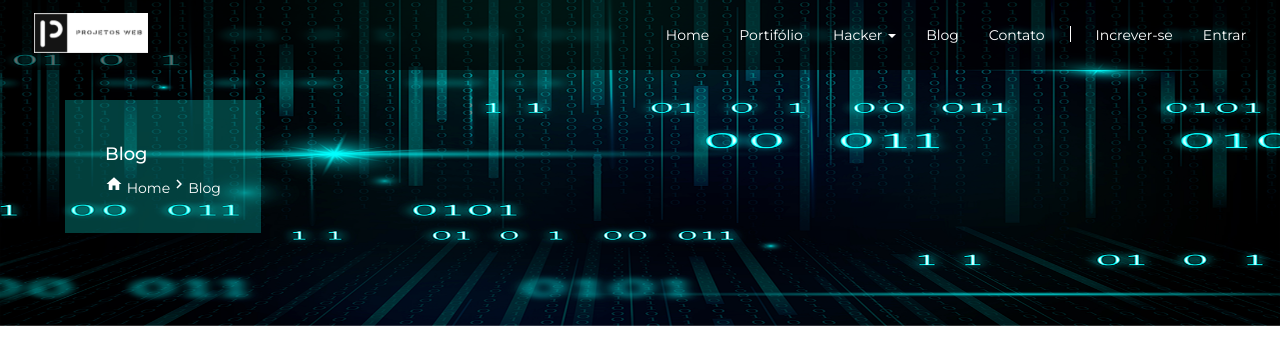
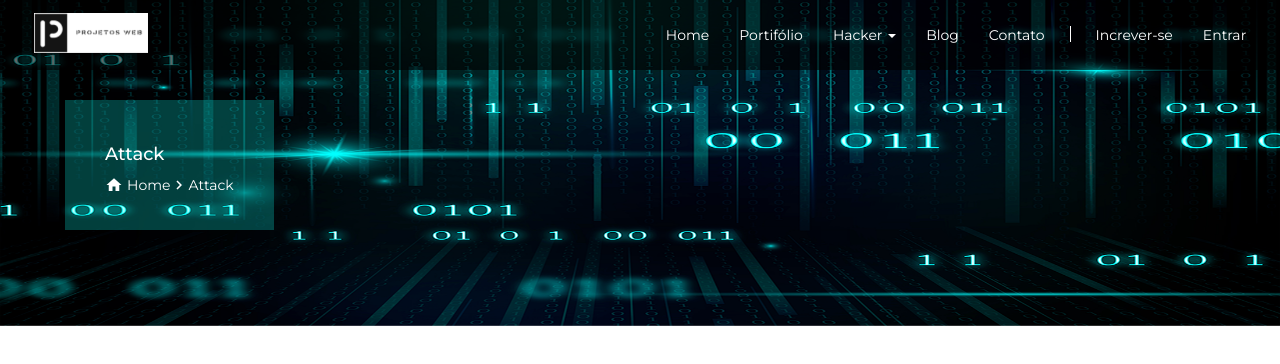
Before and after one commit to solebac/araxaprojetosweb, a React (Create React App) app in the folder frontend/: page /hacker/attack in a window 1280 px wide. Shown: the top 364 px of the page. Built offline with nearby package versions, Linux system fonts and the light colour scheme; a web font is replaced by a local one.

Commit message:
UserLocation

```diff
--- a/frontend/src/components/BannerHacker/index.tsx
+++ b/frontend/src/components/BannerHacker/index.tsx
@@ -1,11 +1,14 @@
-import * as React from "react";
+import React, { useContext } from "react";
 import "../../assets/css/hacker.css";
 import { ReactComponent as ImgCapa } from "../../assets/img/navs/banner-01.svg";
 import { ReactComponent as ImgIcoHome } from "../../assets/img/navs/home_mini.svg";
 import { ReactComponent as ImgIcoNext } from "../../assets/img/fonts-icon/next_mini.svg";
 import Navbar from "../../components/Navbar";
 
-const BannerHacker = () => {
+const BannerHacker = (props: any) => {
+  /*console.log(pagina.labels.pagina);*/
+
+  console.log(props.uri);
   return (
     <header>
       <Navbar />
@@ -17,14 +20,15 @@ const BannerHacker = () => {
           <div className="row">
             <div className="col-lg-12">
               <div className="breadcrumb-text">
-                <h4>Blog</h4>
-                <div className="bt-option">
-                  <a href="./index.html">
-                    <ImgIcoHome aria-label="Home" /> Home
+                <h4>{props.uri}</h4>
+                <div className="bt-option breadcrumb-text--line">
+                  <a href="./index.html" className="breadcrumb-text--line">
+                    <ImgIcoHome aria-label="Home" />
+                    <span className="ml-4"> Home</span>
                   </a>
-                  <span>
+                  <span className="breadcrumb-text--line">
                     <ImgIcoNext aria-label="Proximo" />
-                    Blog
+                    <span>{props.uri}</span>
                   </span>
                 </div>
               </div>
--- /dev/null
+++ b/frontend/src/context/Variables.js
@@ -0,0 +1,3 @@
+import React from 'react';
+const Variables = React.createContext();
+export default Variables;
--- a/frontend/src/pages/Hacker/Attack/index.tsx
+++ b/frontend/src/pages/Hacker/Attack/index.tsx
@@ -1,8 +1,6 @@
 import * as React from "react";
 import BannerHacker from "../../../components/BannerHacker";
 const Attack = () => {
-  return (
-    <BannerHacker />
-  );
+  return <BannerHacker uri="Attack"/>;
 };
 export default Attack;
--- a/frontend/src/pages/Hacker/Ethical/index.tsx
+++ b/frontend/src/pages/Hacker/Ethical/index.tsx
@@ -1,8 +1,6 @@
 import * as React from "react";
 import BannerHacker from "../../../components/BannerHacker";
 const Ethical = () => {
-  return (
-    <BannerHacker />
-  );
+  return <BannerHacker uri="Ethical" />;
 };
 export default Ethical;
--- a/frontend/src/pages/Hacker/Quarentena/index.tsx
+++ b/frontend/src/pages/Hacker/Quarentena/index.tsx
@@ -1,8 +1,9 @@
-import * as React from "react";
+import React from "react";
 import BannerHacker from "../../../components/BannerHacker";
+import { useLocation } from 'react-router-dom'
+
 const Quarentena = () => {
-  return (
-    <BannerHacker />
-  );
+
+  return <BannerHacker uri={"Quarentena"} />;
 };
 export default Quarentena;
```
